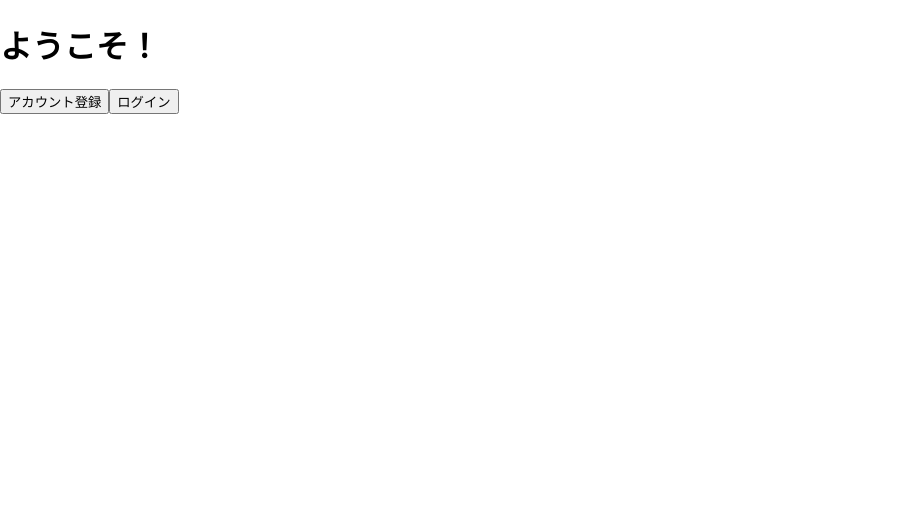
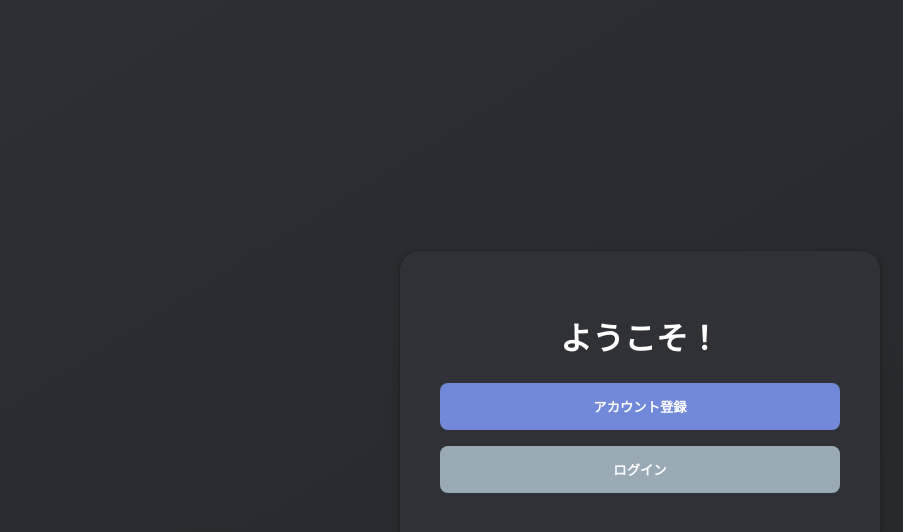
Before and after one commit to azubiwa/OSK-BBS-app, a Next.js app in the folder frontend/: page /top in a window 1280 px wide. Shown: the top 532 px of the page, without its empty margins (0-903 px from the left). Built offline with nearby package versions, Linux system fonts and the light colour scheme.

Commit message:
ページのスタイルを追加し、コンポーネントの構造を更新

```diff
--- /dev/null
+++ b/frontend/app/top/page.css
@@ -0,0 +1,57 @@
+body {
+  margin: 0;
+  padding: 0;
+  background: linear-gradient(to bottom right, #2c2f33, #23272a);
+  min-height: 100vh;
+  display: flex;
+  align-items: center;
+  justify-content: center;
+}
+
+.container {
+  background: #2f3136;
+  border: 1px solid #202225;
+  border-radius: 20px;
+  padding: 40px;
+  width: 100%;
+  max-width: 400px;
+  box-shadow: 0px 4px 10px rgba(0,0,0,0.2);
+  text-align: center;
+}
+
+.title {
+  font-size: 2rem;
+  font-weight: bold;
+  color: #ffffff;
+  margin-bottom: 24px;
+}
+
+.btn {
+  display: block;
+  width: 100%;
+  padding: 14px 0;
+  margin-bottom: 16px;
+  font-weight: 600;
+  border: none;
+  border-radius: 8px;
+  cursor: pointer;
+  transition: background 0.3s ease;
+}
+
+.btn-signup {
+  background: #7289da;
+  color: #ffffff;
+}
+
+.btn-signup:hover {
+  background: #5b6eae;
+}
+
+.btn-signin {
+  background: #99aab5;
+  color: #ffffff;
+}
+
+.btn-signin:hover {
+  background: #8899a6;
+}
--- a/frontend/app/top/page.tsx
+++ b/frontend/app/top/page.tsx
@@ -1,26 +1,25 @@
 "use client";
 import { useRouter } from "next/navigation";
+import "./page.css";
 
 export default function Home() {
   const router = useRouter();
 
   return (
-    <div className="min-h-screen flex flex-col justify-center items-center bg-gray-50">
-      <div className="bg-white p-8 rounded shadow space-y-6 w-full max-w-xs">
-        <h1 className="text-2xl font-bold text-center mb-6">ようこそ！</h1>
+    <div className="container">
+      <h1 className="title">ようこそ！</h1>
       <button
-          className="w-full py-2 px-4 bg-indigo-600 text-white rounded hover:bg-indigo-500 mb-4"
+        className="btn btn-signup"
         onClick={() => router.push("/signup")}
       >
         アカウント登録
       </button>
       <button
-          className="w-full py-2 px-4 bg-gray-600 text-white rounded hover:bg-gray-500"
+        className="btn btn-signin"
         onClick={() => router.push("/signin")}
       >
         ログイン
       </button>
     </div>
-    </div>
   );
 }
```
Lines whose indentation alone changed are shown as unchanged.
